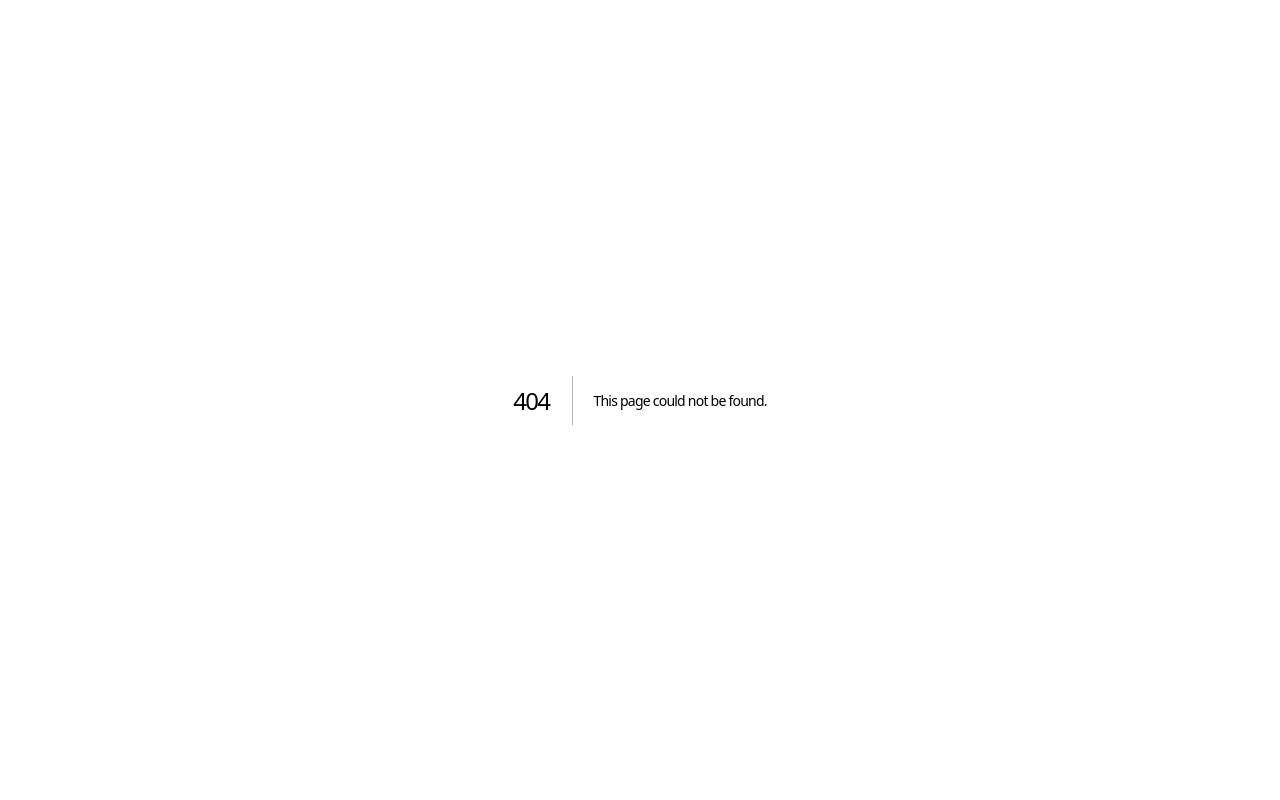
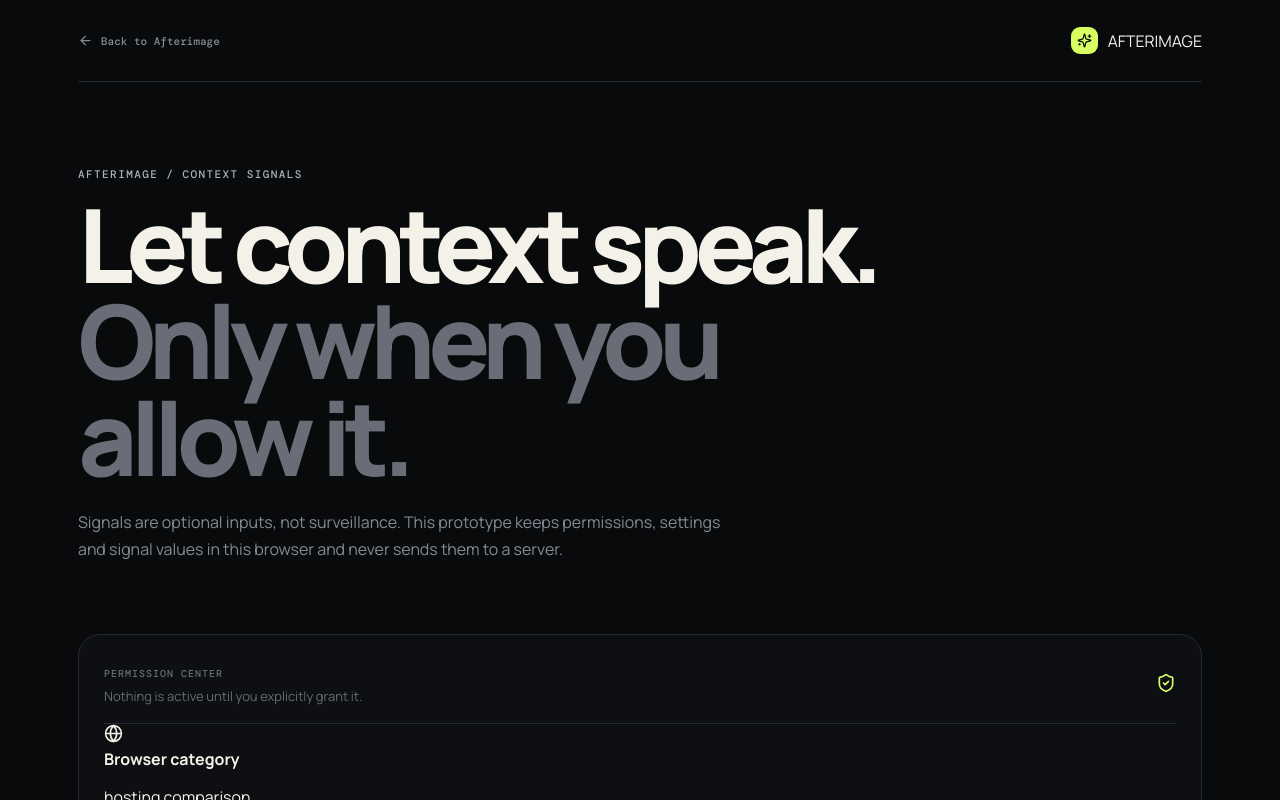
Before and after one commit to Narsing-s/afterimage-context, a Next.js app: page /context-signals in a window 1280 px wide. Before the commit this address had no page. Shown: the top 800 px of the page. Built offline with nearby package versions, Linux system fonts and the light colour scheme.

Commit message:
feat: add privacy-first context signals center

```diff
--- /dev/null
+++ b/app/context-signals/page.tsx
@@ -0,0 +1,27 @@
+'use client';
+
+import {useEffect,useState} from 'react';
+import Link from 'next/link';
+import {ArrowLeft,CalendarDays,Check,Globe,LockKeyhole,RotateCcw,ShieldCheck,Sparkles,ToggleRight} from 'lucide-react';
+import {DEMO_SIGNALS,Signal,SignalPreferences,DEFAULT_SIGNAL_PREFERENCES,buildSignalContext,grantSignal,isValidMemory,normalizePreferences,revokeSignal} from '../../lib/context-signals';
+import type {ContextMemory} from '../../lib/context-engine';
+
+const PREF='afterimage:signal-preferences:v1';
+const SIG='afterimage:signals:v1';
+const MEM='afterimage:memories:v2';
+
+export default function ContextSignalsPage(){
+ const [signals,setSignals]=useState<Signal[]>(DEMO_SIGNALS); const [prefs,setPrefs]=useState<SignalPreferences>(DEFAULT_SIGNAL_PREFERENCES); const [preview,setPreview]=useState(''); const [imported,setImported]=useState('');
+ useEffect(()=>{try{const p=localStorage.getItem(PREF);if(p)setPrefs(normalizePreferences(JSON.parse(p)));const s=localStorage.getItem(SIG);if(s){const data=JSON.parse(s);if(Array.isArray(data))setSignals(data)}}catch{}},[]);
+ function savePrefs(next:SignalPreferences){setPrefs(next);localStorage.setItem(PREF,JSON.stringify(next));}
+ function toggle(i:number){setSignals(prev=>{const next=prev.map((s,n)=>n===i?(s.permission==='granted'?revokeSignal(s):grantSignal(s)):s);localStorage.setItem(SIG,JSON.stringify(next));return next})}
+ function context(){setPreview(buildSignalContext(signals,'manual context: comparing the same category again'));}
+ function importFile(file:File){const reader=new FileReader();reader.onload=()=>{try{const data=JSON.parse(String(reader.result));if(!Array.isArray(data)||!data.every(isValidMemory))throw new Error('invalid');const existing=JSON.parse(localStorage.getItem(MEM)||'[]');const ids=new Set(existing.map((m:ContextMemory)=>m.id));const merged=[...existing,...data.filter((m:ContextMemory)=>!ids.has(m.id))].slice(0,100);localStorage.setItem(MEM,JSON.stringify(merged));setImported(`${data.length} memories checked · ${merged.length-existing.length} new memories imported.`)}catch{setImported('Import rejected. The file does not match the Afterimage memory format.')}};reader.readAsText(file)}
+ const enabled=signals.filter(s=>s.permission==='granted').length;
+ return <main className="graph-page"><header className="graph-nav"><Link href="/" className="graph-back"><ArrowLeft size={15}/> Back to Afterimage</Link><div className="brand"><span className="mark"><Sparkles size={15}/></span> AFTERIMAGE</div></header>
+ <section className="graph-hero"><div className="section-kicker">AFTERIMAGE / CONTEXT SIGNALS</div><h1>Let context speak.<br/><em>Only when you allow it.</em></h1><p>Signals are optional inputs, not surveillance. This prototype keeps permissions, settings and signal values in this browser and never sends them to a server.</p></section>
+ <section className="graph-board"><div className="graph-board-head"><div><span>PERMISSION CENTER</span><p>Nothing is active until you explicitly grant it.</p></div><ShieldCheck size={20}/></div><div className="signal-list">{signals.map((s,i)=><article className="signal-card" key={s.id}><div className="signal-icon">{s.kind==='browser'?<Globe size={19}/>:s.kind==='calendar'?<CalendarDays size={19}/>:<Sparkles size={19}/>}</div><div className="signal-copy"><b>{s.label}</b><p>{s.value}</p><small>{s.permission==='granted'?'Granted locally · eligible to influence matching':'Off · no data is read'}</small></div><button className="signal-toggle" onClick={()=>toggle(i)} aria-label={`${s.permission==='granted'?'Revoke':'Grant'} ${s.label}`}>{s.permission==='granted'?<Check size={17}/>:<ToggleRight size={19}/>}</button></article>)}</div><div className="signal-actions"><button className="inspector-action" onClick={context}><RotateCcw size={15}/> Preview allowed context</button></div>{preview&&<div className="inspect-reason"><b>What Afterimage would see:</b><br/>{preview}<br/><small>Only enabled + granted signals are composed.</small></div>}</section>
+ <section className="why signal-settings"><div className="section-kicker">CONTROL THE RETURN</div><h2>Make Afterimage quieter.</h2><div className="settings-grid"><label><span>SENSITIVITY</span><b>{Math.round(prefs.sensitivity*100)}%</b><input type="range" min="5" max="80" value={Math.round(prefs.sensitivity*100)} onChange={e=>savePrefs({...prefs,sensitivity:Number(e.target.value)/100})}/><small>Higher means more context can qualify. Lower means fewer, stronger returns.</small></label><div><span>ACTIVE SIGNALS</span><b>{enabled} / {signals.length}</b><small>Browser and calendar access remain disabled until explicitly granted.</small></div></div></section>
+ <section className="memory-wall import-zone"><div><div className="section-kicker">PORTABLE MEMORY</div><h2>Bring your memories with you.</h2><p className="muted">Import is local and schema-checked before anything is stored. Duplicate IDs are ignored.</p></div><label className="import-button">Choose JSON export<input type="file" accept="application/json,.json" onChange={e=>{const f=e.target.files?.[0];if(f)importFile(f)}}/></label>{imported&&<div className="preview"><div><b>{imported}</b><small>Nothing was uploaded.</small></div></div>}</section>
+ <footer><span>AFTERIMAGE / v0.7</span><span>Signals are opt-in · local · revocable</span></footer></main>
+}
```
